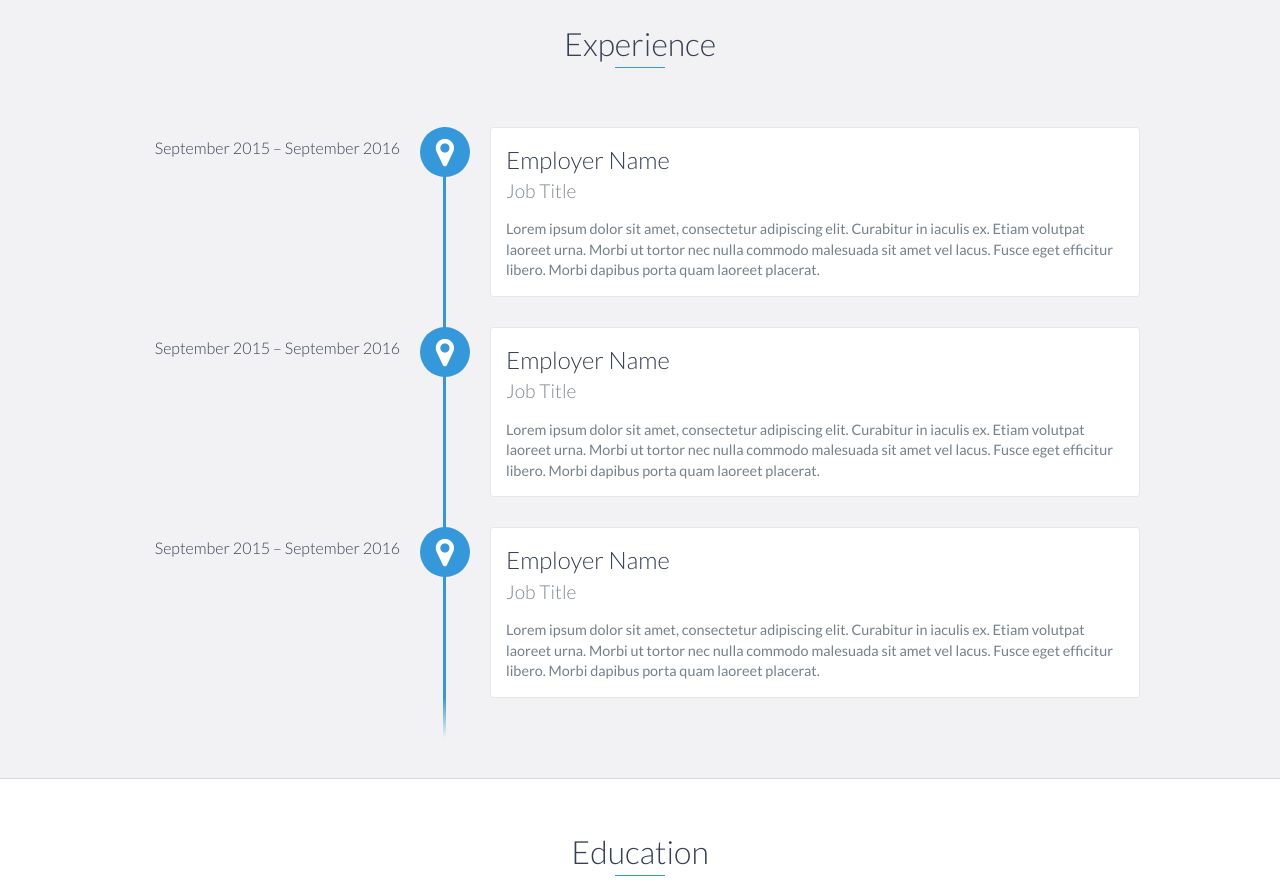
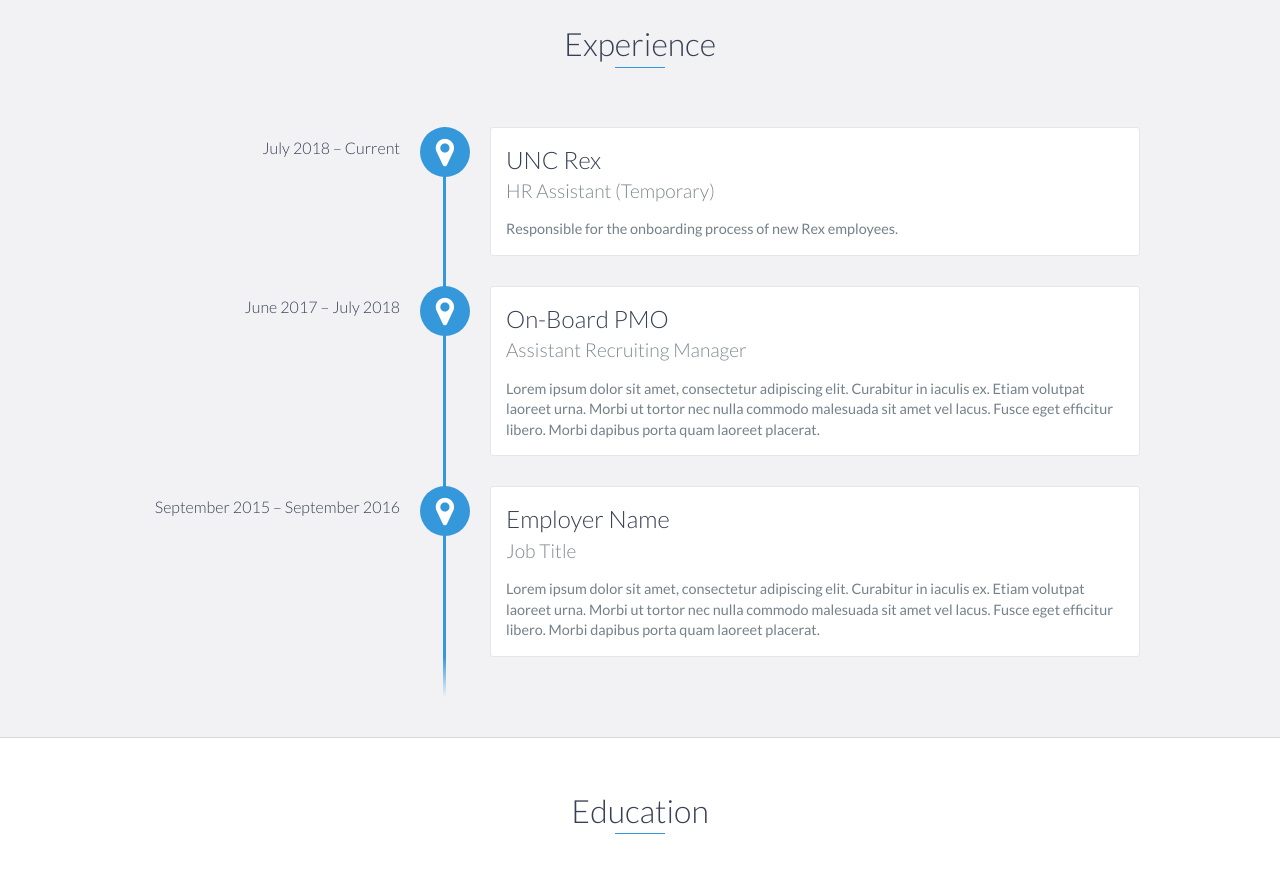
Before and after one commit to alycapps/alycapps.github.io, a website: page index.html in a window 1280 px wide. Shown: the part 1140-2020 px from the top of the page. Drawn offline with nearby package versions, Linux system fonts and the light colour scheme.

```diff
--- a/index.html
+++ b/index.html
@@ -90,17 +90,17 @@
     <div id="experience" class="background-alt">
         <h2 class="heading">Experience</h2>
         <div id="experience-timeline">
-            <div data-date="September 2015 – September 2016">
-                <h3>Employer Name</h3>
-                <h4>Job Title</h4>
+            <div data-date="July 2018 – Current">
+                <h3>UNC Rex</h3>
+                <h4>HR Assistant (Temporary)</h4>
                 <p>
-                    Lorem ipsum dolor sit amet, consectetur adipiscing elit. Curabitur in iaculis ex. Etiam volutpat laoreet urna. Morbi ut tortor nec nulla commodo malesuada sit amet vel lacus. Fusce eget efficitur libero. Morbi dapibus porta quam laoreet placerat.
+                    Responsible for the onboarding process of new Rex employees.
                 </p>
             </div>
 
-            <div data-date="September 2015 – September 2016">
-                <h3>Employer Name</h3>
-                <h4>Job Title</h4>
+            <div data-date="June 2017 – July 2018">
+                <h3>On-Board PMO</h3>
+                <h4>Assistant Recruiting Manager</h4>
                 <p>
                     Lorem ipsum dolor sit amet, consectetur adipiscing elit. Curabitur in iaculis ex. Etiam volutpat laoreet urna. Morbi ut tortor nec nulla commodo malesuada sit amet vel lacus. Fusce eget efficitur libero. Morbi dapibus porta quam laoreet placerat.
                 </p>
```
